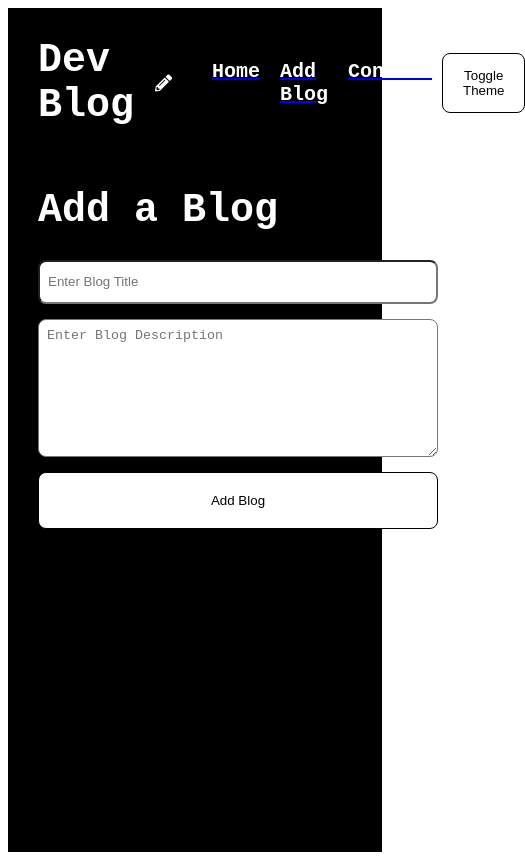
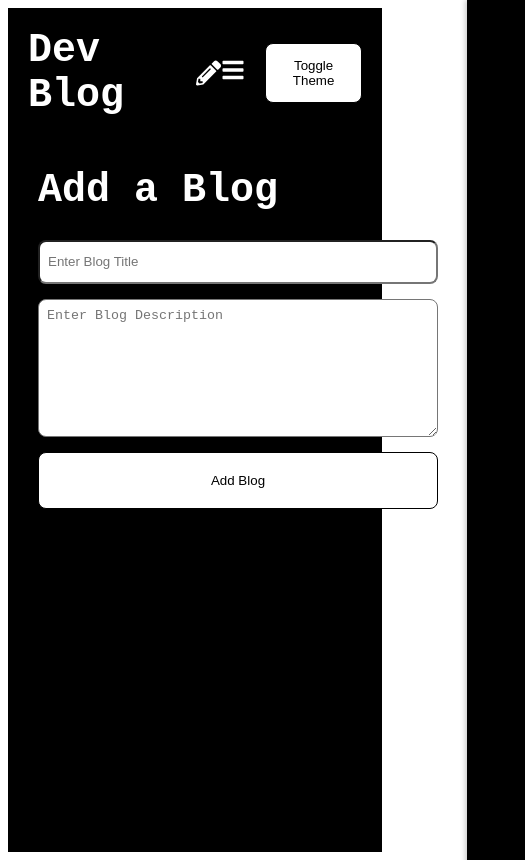
Before and after one commit to lattefor/dev-blog-client, a React (Create React App) app: page /add-blog in a window 390 px wide. Shown: the whole page, 525 px wide, since content can reach past the window. Built offline with nearby package versions, Linux system fonts and the light colour scheme.

Commit message:
added multiple screen size support

```diff
--- a/src/components/header/index.jsx
+++ b/src/components/header/index.jsx
@@ -1,9 +1,47 @@
 import classes from "./styles.module.css";
 import { Link, useNavigate } from "react-router-dom";
-import { FaPencilAlt } from "react-icons/fa";
+import { FaPencilAlt, FaBars, FaTimes } from "react-icons/fa";
+import { useState, useEffect, useRef } from "react";
 
 export default function Header() {
   const navigate = useNavigate();
+  const [menuOpen, setMenuOpen] = useState(false);
+  const menuRef = useRef(null);
+
+  // Close menu when theme changes to ensure styles update
+  useEffect(() => {
+    const observer = new MutationObserver((mutations) => {
+      mutations.forEach((mutation) => {
+        if (mutation.attributeName === 'data-theme') {
+          // Force nav element to re-apply styles when theme changes
+          if (menuRef.current) {
+            menuRef.current.style.display = 'none';
+            setTimeout(() => {
+              menuRef.current.style.display = '';
+            }, 10);
+          }
+        }
+      });
+    });
+
+    observer.observe(document.documentElement, { attributes: true });
+
+    return () => observer.disconnect();
+  }, []);
+
+  // Close menu when clicking outside
+  useEffect(() => {
+    function handleClickOutside(event) {
+      if (menuRef.current && !menuRef.current.contains(event.target)) {
+        setMenuOpen(false);
+      }
+    }
+
+    document.addEventListener('mousedown', handleClickOutside);
+    return () => {
+      document.removeEventListener('mousedown', handleClickOutside);
+    };
+  }, []);
 
   return (
     <div className={classes.header}>
@@ -15,17 +53,29 @@ export default function Header() {
           className={classes.logoIcon}
         />
       </div>
+
+      {/* Hamburger icon for mobile */}
+      <div className={classes.hamburger} onClick={() => setMenuOpen(!menuOpen)}>
+        {menuOpen ? <FaTimes size={24} /> : <FaBars size={24} />}
+      </div>
+
+      {/* Navigation menu */}
+      <nav
+        className={`${classes.nav} ${menuOpen ? classes.navOpen : ''}`}
+        ref={menuRef}
+      >
         <ul>
-        <Link to={"/"}>
+          <Link to={"/"} onClick={() => setMenuOpen(false)}>
             <li>Home</li>
           </Link>
-        <Link to={"/add-blog"}>
+          <Link to={"/add-blog"} onClick={() => setMenuOpen(false)}>
             <li>Add Blog</li>
           </Link>
-        <Link to={"/contact"}>
+          <Link to={"/contact"} onClick={() => setMenuOpen(false)}>
             <li>Contact</li>
           </Link>
         </ul>
+      </nav>
     </div>
   );
 }
--- a/src/components/header/styles.module.css
+++ b/src/components/header/styles.module.css
@@ -1,8 +1,10 @@
 .header {
     display: flex;
-    padding: 30px;
+    padding: 20px;
     width: 100%;
     align-items: center;
+    position: relative;
+    box-sizing: border-box;
 }
 
 .logoContainer {
@@ -27,14 +29,72 @@
     color: #0066cc;
 }
 
-.header ul {
+/* Hamburger menu icon - hidden by default on larger screens */
+.hamburger {
+    display: none;
+    cursor: pointer;
+    z-index: 100;
+}
+
+/* Navigation styles */
+.nav ul {
     display: flex;
     list-style: none;
     gap: 20px;
+    margin: 0;
+    padding: 0;
 }
 
-.header ul li {
+.nav ul li {
     font-size: 20px;
     font-weight: bold;
     cursor: pointer;
 }
+
+/* Mobile styles */
+@media screen and (max-width: 767px) {
+    .hamburger {
+        display: block;
+        color: var(--text-primary);
+    }
+
+    .nav {
+        position: fixed;
+        top: 0;
+        right: -100%;
+        width: 70%;
+        height: 100vh;
+        background-color: var(--background);
+        color: var(--text-primary);
+        box-shadow: -2px 0 5px rgba(0, 0, 0, 0.2);
+        transition: right 0.3s ease, background-color 0.5s ease, color 0.5s ease;
+        z-index: 99;
+        padding: 80px 20px 20px;
+    }
+
+    .navOpen {
+        right: 0;
+    }
+
+    .nav ul {
+        flex-direction: column;
+        align-items: center;
+    }
+
+    .nav ul li {
+        margin: 15px 0;
+        font-size: 24px;
+        color: var(--text-primary);
+    }
+
+    .nav ul li:hover {
+        color: var(--text-primary-hover);
+    }
+}
+
+/* Tablet and desktop styles */
+@media screen and (min-width: 768px) {
+    .nav {
+        display: block;
+    }
+}
--- a/src/pages/home/styles.module.css
+++ b/src/pages/home/styles.module.css
@@ -1,12 +1,31 @@
 
 .wrapper {
-    padding: 30px;
+    padding: 20px;
+    width: 100%;
+    box-sizing: border-box;
+    overflow-x: hidden;
 }
 
 .blogList{
     display: grid;
-    grid-template-columns: repeat(4, 1fr);
-    gap: 10px;
+    grid-template-columns: 1fr; /* Mobile first: 1 column by default */
+    gap: 15px;
+    width: 100%;
+    max-width: 100%;
+}
+
+/* Tablet: 2 columns */
+@media screen and (min-width: 768px) {
+    .blogList {
+        grid-template-columns: repeat(2, 1fr);
+    }
+}
+
+/* Desktop: 4 columns */
+@media screen and (min-width: 1024px) {
+    .blogList {
+        grid-template-columns: repeat(4, 1fr);
+    }
 }
 
 .blogList .container {
@@ -18,7 +37,8 @@
 }
 
 .container > h2 {
-    min-width: 200px;
+    width: 100%;
+    word-wrap: break-word;
 }
 
 .container > .description {
```
Also changed, not shown: src/index.css (line endings or trailing spaces). Lines whose indentation alone changed are shown as unchanged.
